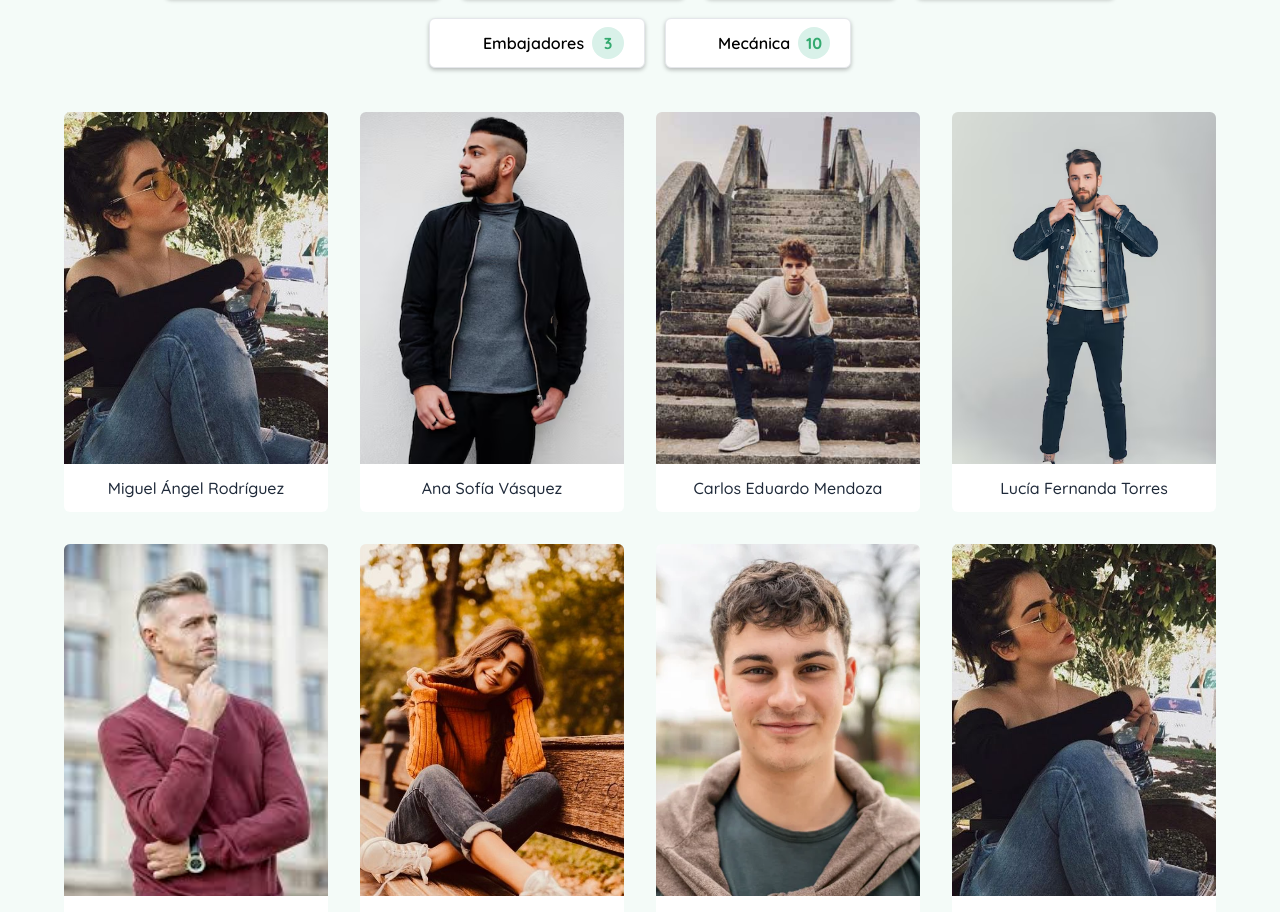
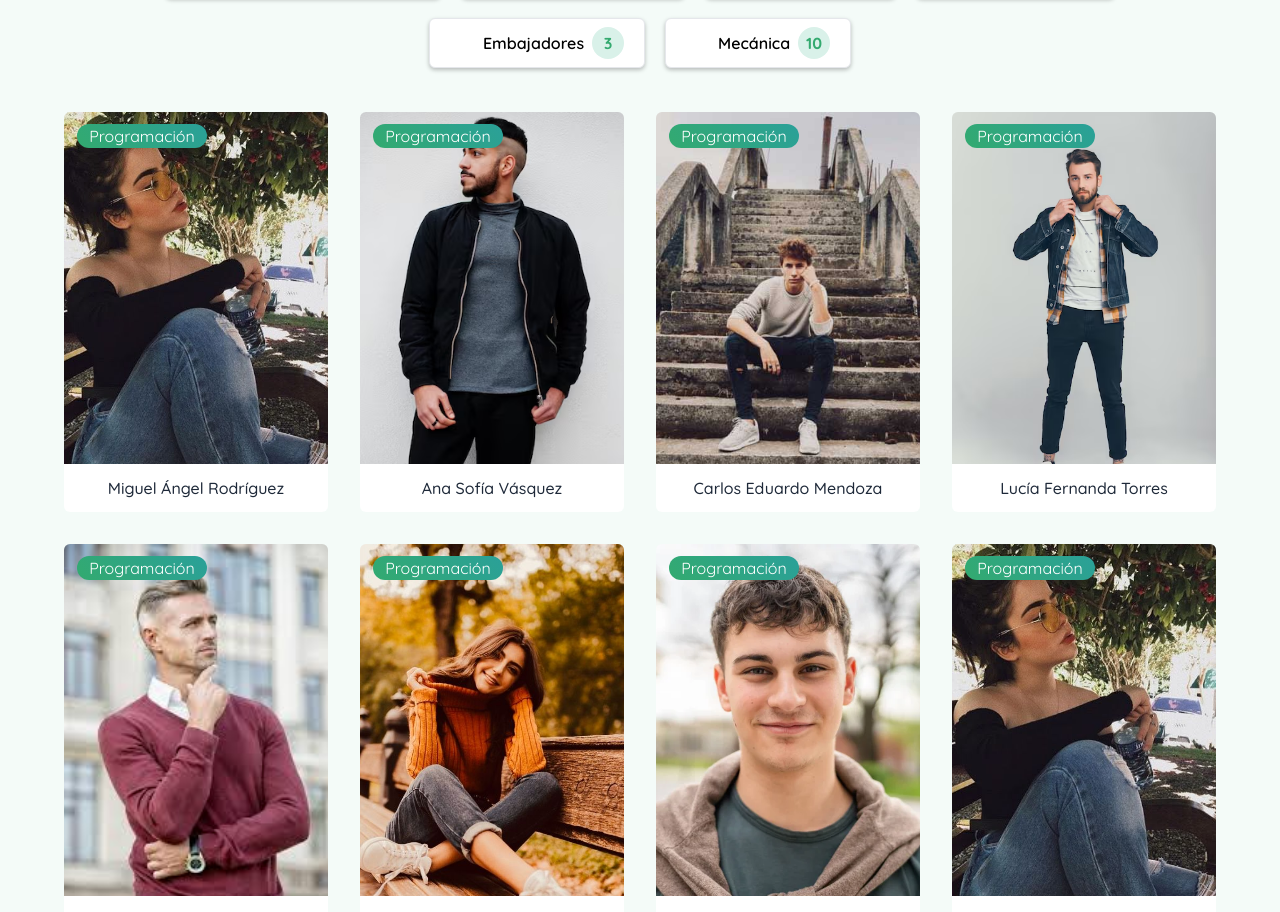
Before and after one commit to Acuache/robBuild-by-acuache, a React (Vite) app: page /voluntariados in a window 1280 px wide. Shown: the part 1064-1976 px from the top of the page. Built offline with nearby package versions, Linux system fonts and the light colour scheme; some icons are missing.

Commit message:
style(CardVolunteer): Opacity-100 tag category

```diff
--- a/src/components/Voluntariados/CardVolunteer.tsx
+++ b/src/components/Voluntariados/CardVolunteer.tsx
@@ -18,7 +18,7 @@ export default function CardVolunteer({ specialty, name, profession, img, locati
         isAll && (
           <div
             style={{ background: 'var(--gradient-st)' }}
-            className="absolute text-white text-md px-3 rounded-full top-[3%] left-[5%] opacity-0 duration-300 group-hover:opacity-100"
+            className="absolute text-white text-md px-3 rounded-full top-[3%] left-[5%]"
           >{specialty}</div>
         )
       }
```
